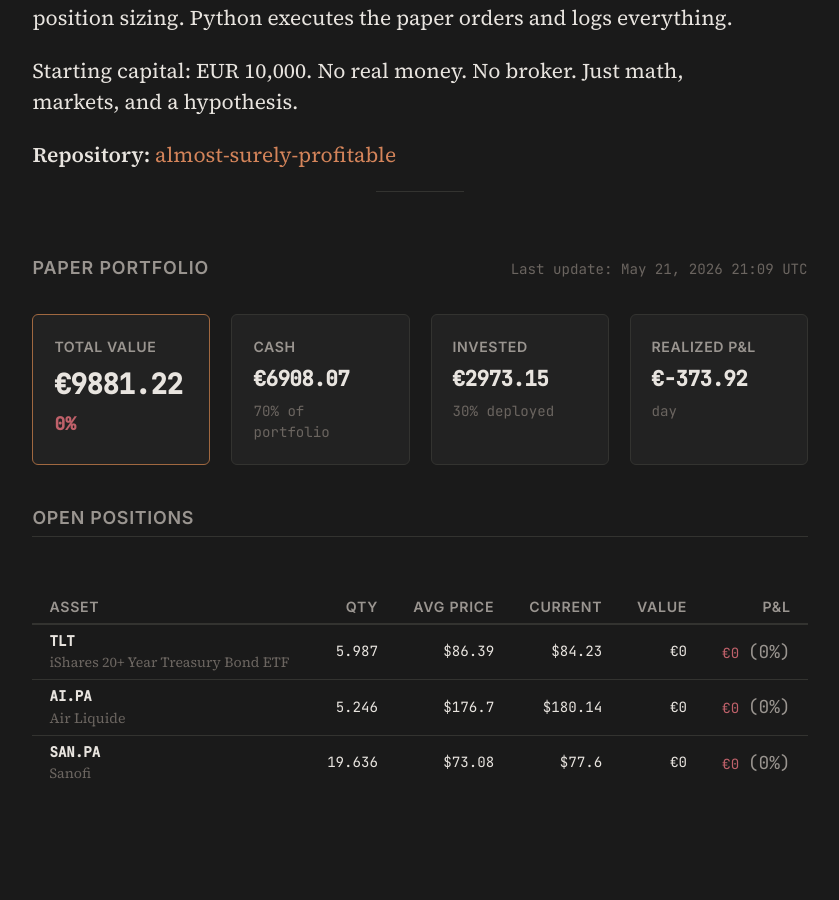
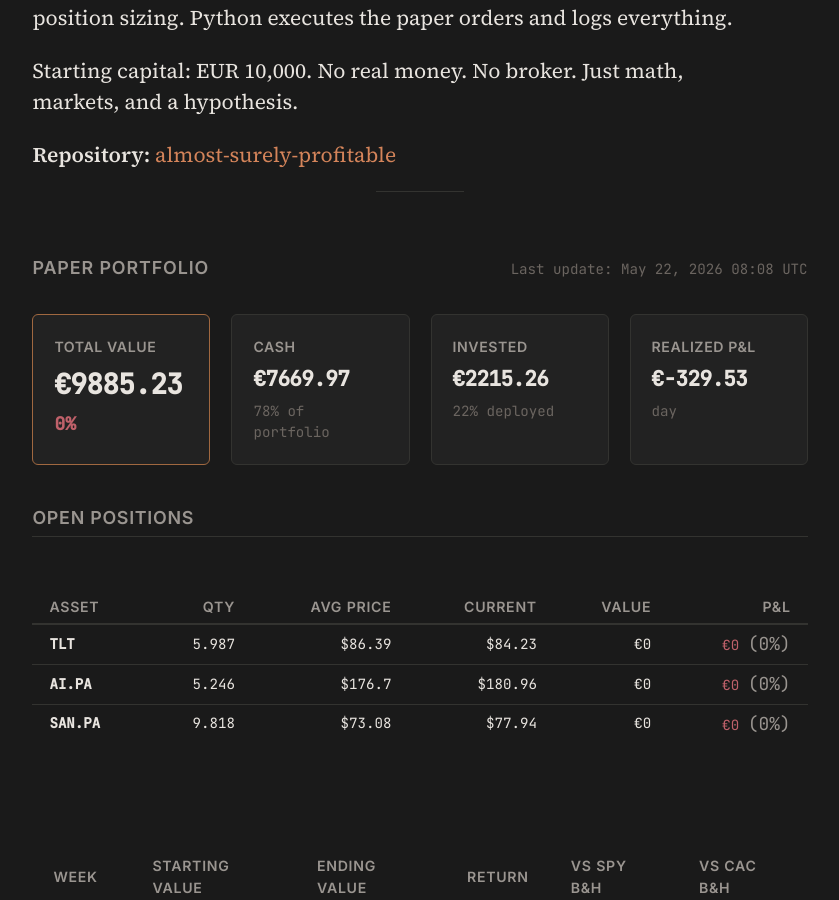
Before and after one commit to Alm0stSurely/alm0stsurely.github.io, a Jekyll site: the page built from trading.md, in a window 1280 px wide and 900 px high, scrolled down 854 px. Shown: the whole window, without its empty margins (220-1059 px from the left). Built offline with Jekyll 4.4.1, drawn with Linux system fonts in a browser that asks for light colours.

Commit message:
blog: Testing Risk Metrics: When Epsilon Attacks + portfolio sync 2026-05-22

```diff
--- a/_data/portfolio.json
+++ b/_data/portfolio.json
@@ -1,35 +1,32 @@
 {
-  "cash": 6908.07,
-  "total_value": 9881.22,
-  "total_realized_pnl": -373.92,
-  "last_updated": "2026-05-21T21:09:45",
+  "cash": 7669.97,
+  "total_value": 9885.23,
+  "total_realized_pnl": -329.53,
+  "last_updated": "2026-05-22T08:08:51",
   "positions": [
     {
       "ticker": "TLT",
-      "name": "iShares 20+ Year Treasury Bond ETF",
       "quantity": 5.987,
       "avg_price": 86.39,
       "current_price": 84.23,
-      "unrealized_pnl": -12.90,
+      "unrealized_pnl": -12.9,
       "unrealized_pnl_pct": -2.49
     },
     {
       "ticker": "AI.PA",
-      "name": "Air Liquide",
       "quantity": 5.246,
-      "avg_price": 176.70,
-      "current_price": 180.14,
-      "unrealized_pnl": 18.05,
-      "unrealized_pnl_pct": 1.95
+      "avg_price": 176.7,
+      "current_price": 180.96,
+      "unrealized_pnl": 22.35,
+      "unrealized_pnl_pct": 2.41
     },
     {
       "ticker": "SAN.PA",
-      "name": "Sanofi",
-      "quantity": 19.636,
+      "quantity": 9.818,
       "avg_price": 73.08,
-      "current_price": 77.60,
-      "unrealized_pnl": 88.77,
-      "unrealized_pnl_pct": 6.19
+      "current_price": 77.94,
+      "unrealized_pnl": 47.73,
+      "unrealized_pnl_pct": 6.65
     }
   ]
 }
```
Also changed, not shown: _posts/2026-05-22-testing-risk-metrics-when-epsilon-attacks.md (added, +80 -0 lines).
